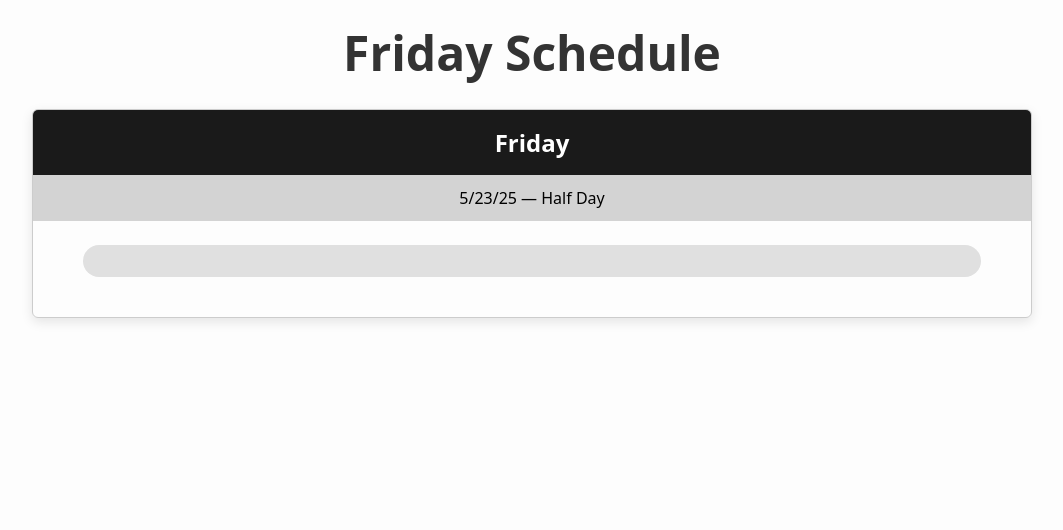
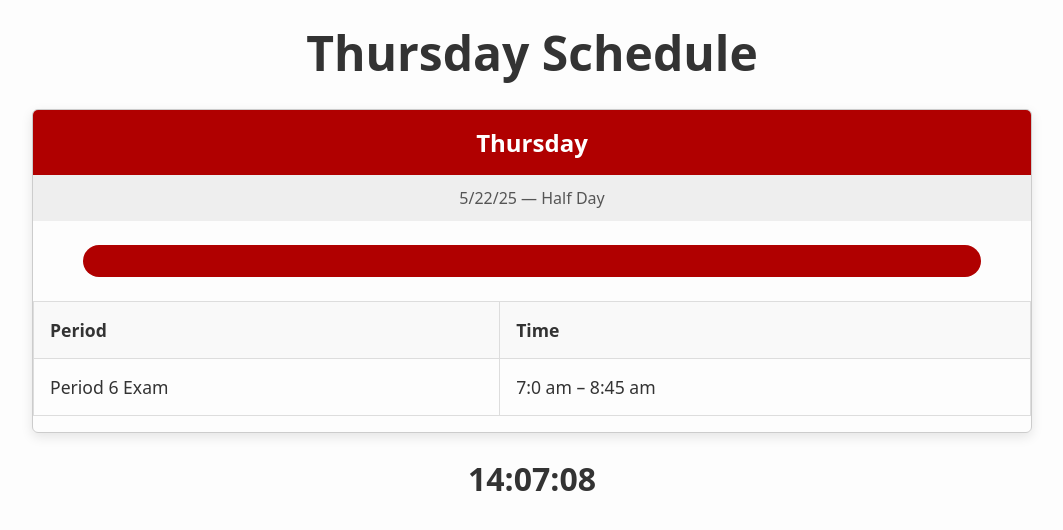
Before and after one commit to msciuca/tuesday_exam_sched, a plain HTML site: page index.html in a window 1280 px wide. Shown: the whole page, without its empty margins (108-1171 px from the left). Drawn offline with Linux system fonts and the light colour scheme.

Commit message:
Update index.html

```diff
--- a/index.html
+++ b/index.html
@@ -3,8 +3,9 @@
 <head>
   <meta charset="UTF-8" />
   <meta name="viewport" content="width=device-width, initial-scale=1.0" />
-  <title>Friday Schedule</title>
+  <title>Thursday Schedule</title>
   <style>
+    /* Basic Reset */
     * { margin: 0; padding: 0; box-sizing: border-box; }
     html, body { height: 100%; }
     body {
@@ -31,7 +32,7 @@
       margin-bottom: 16px;
     }
     .schedule-header {
-      background: #1a1a1a;
+      background: #b00000;
       color: #fff;
       text-align: center;
       padding: 16px 0;
@@ -39,12 +40,13 @@
       font-size: 1.5rem;
     }
     .schedule-subheader {
-      background: #d3d3d3;
+      background: #eee;
       text-align: center;
       padding: 12px 0;
       font-size: 1rem;
-      color: #000;
+      color: #555;
     }
+    /* Progress bar container */
     .progress-container {
       background: #e0e0e0;
       height: 32px;
@@ -55,7 +57,7 @@
     }
     .progress-bar {
       height: 100%;
-      background: #1a1a1a;
+      background: #b00000;
       width: 0%;
       transition: width 0.5s ease;
     }
@@ -75,6 +77,7 @@
       background: #f9f9f9;
       color: #333;
     }
+    /* Clock styling */
     #clock {
       font-size: 2rem;
       margin-top: 8px;
@@ -85,10 +88,10 @@
   </style>
 </head>
 <body>
-  <h1>Friday Schedule</h1>
+  <h1>Thursday Schedule</h1>
   <section class="schedule">
-    <div class="schedule-header">Friday</div>
-    <div class="schedule-subheader">5/23/25 — Half Day</div>
+    <div class="schedule-header">Thursday</div>
+    <div class="schedule-subheader">5/22/25 — Half Day</div>
 
     <div class="progress-container">
       <div id="progressBar" class="progress-bar"></div>
@@ -97,3 +100,55 @@
     <table class="schedule-table">
       <thead>
         <tr>
+          <th>Period</th>
+          <th>Time</th>
+        </tr>
+      </thead>
+      <tbody>
+        <tr>
+          <td>Period 6 Exam</td>
+          <td>7:0 am – 8:45 am</td>
+        </tr>
+      </tbody>
+    </table>
+  </section>
+
+  <!-- Live clock -->
+  <div id="clock"></div>
+
+  <script>
+    function updateProgress() {
+      const now = new Date();
+      // Exam window for Period 6
+      const start = new Date(now.getFullYear(), now.getMonth(), now.getDate(), 7, 0, 0);
+      const end   = new Date(now.getFullYear(), now.getMonth(), now.getDate(), 8, 45, 0);
+      let percent;
+      if (now <= start) {
+        percent = 0;
+      } else if (now >= end) {
+        percent = 100;
+      } else {
+        percent = ((now - start) / (end - start)) * 100;
+      }
+      document.getElementById('progressBar').style.width = percent + '%';
+    }
+
+    function updateClock() {
+      const now = new Date();
+      const hours = now.getHours().toString().padStart(2, '0');
+      const minutes = now.getMinutes().toString().padStart(2, '0');
+      const seconds = now.getSeconds().toString().padStart(2, '0');
+      document.getElementById('clock').textContent = `${hours}:${minutes}:${seconds}`;
+    }
+
+    // initial calls
+    updateProgress();
+    updateClock();
+    // update every second
+    setInterval(() => {
+      updateProgress();
+      updateClock();
+    }, 1000);
+  </script>
+</body>
+</html>
```
